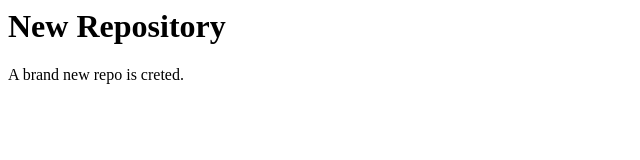
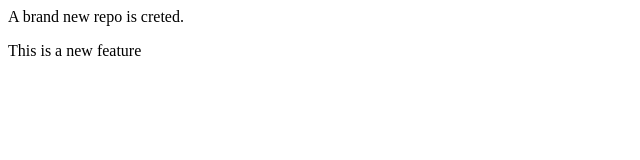
Before and after one commit to kfatima30/localrepo, a plain HTML site: page index.html in a window 1280 px wide. Shown: the whole page, without its empty margins (0-640 px from the left). Drawn offline with Linux system fonts and the light colour scheme.

Commit message:
Add new feature

```diff
--- a/index.html
+++ b/index.html
@@ -1,2 +1,2 @@
-<h1>New Repository</h1>
 <p>A brand new repo is creted.</p>
+<p>This is a new feature</p>
```
